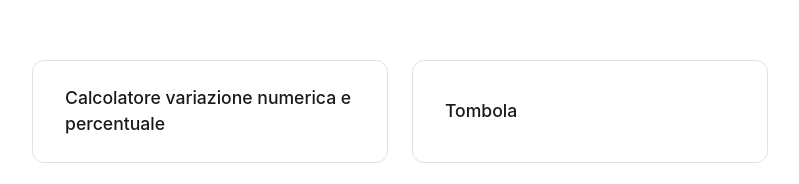
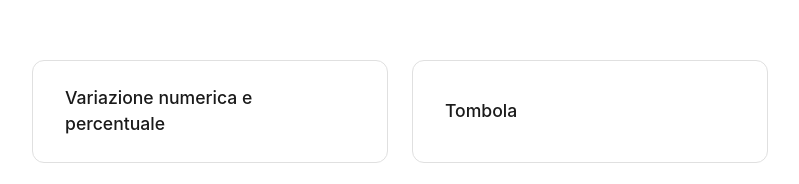
Before and after one commit to ccoppi/ccoppi.github.io, a plain HTML site: page index.html in a window 1280 px wide. Shown: the part 164-348 px from the top of the page, without its empty margins (240-1039 px from the left). Drawn offline with Linux system fonts and the light colour scheme.

Commit message:
Update project link text in index.html

```diff
--- a/index.html
+++ b/index.html
@@ -11,7 +11,7 @@
         <h1 class="title">ccoppi</h1>
 
         <nav class="projects">
-            <a href="https://ccoppi.github.io/variazione/" class="project-link">Calcolatore variazione numerica e percentuale</a>
+            <a href="https://ccoppi.github.io/variazione/" class="project-link">Variazione numerica e percentuale</a>
             <a href="https://ccoppi.github.io/tombola/" class="project-link">Tombola</a>
             <a href="https://ccoppi.github.io/air/" class="project-link">Air Hockey</a>
             <a href="https://ccoppi.github.io/prefisso/" class="project-link">Identificatore prefisso telefonico</a>
```
